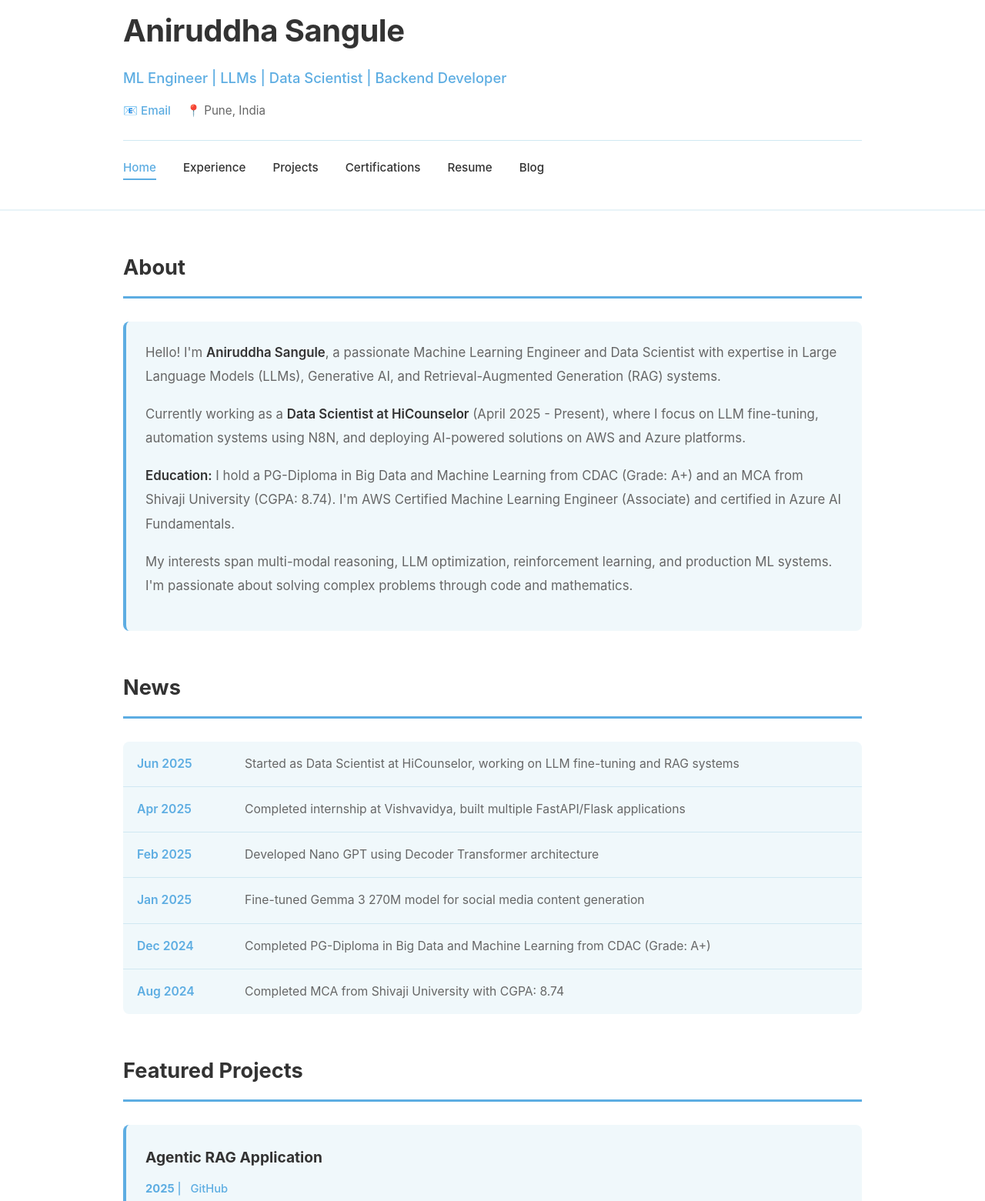
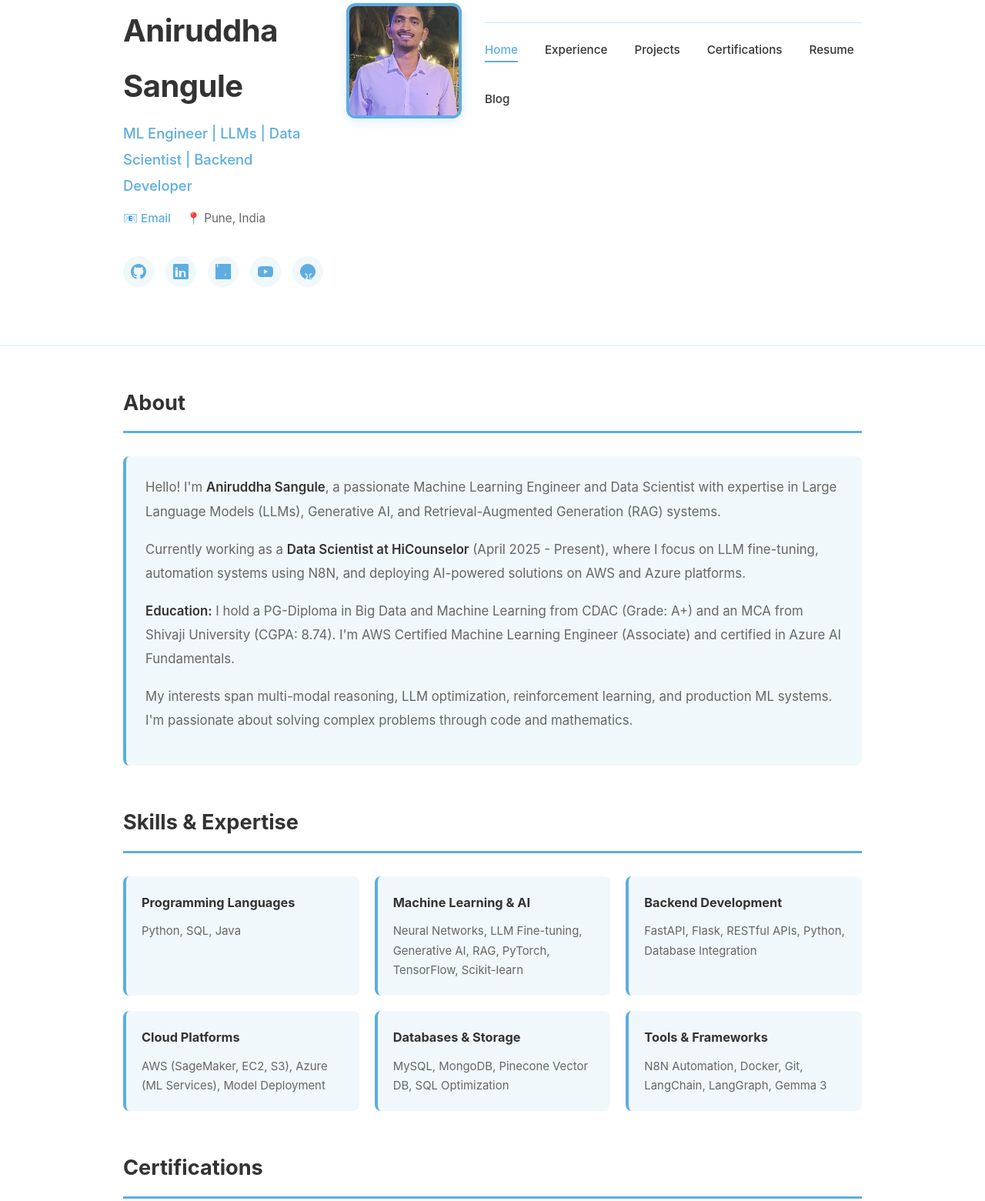
Before and after one commit to SanguleAKB/SanguleAKB.github.io, a plain HTML site: page index.html in a window 1280 px wide. Shown: the part 36-1597 px from the top of the page at 77% size. Drawn offline with Linux system fonts and the light colour scheme.

Commit message:
Image Uploaded..

```diff
--- a/index.html
+++ b/index.html
@@ -8,12 +8,44 @@
 </head>
 <body>
     <header>
-        <div class="container">
-            <h1>Aniruddha Sangule</h1>
-            <p class="tagline">ML Engineer | LLMs | Data Scientist | Backend Developer</p>
-            <div class="contact-info">
-                <a href="mailto:aniruddhasangule2001@gmail.com">📧 Email</a>
-                <span>📍 Pune, India</span>
+        <div class="container header-content">
+            <div class="header-text">
+                <h1>Aniruddha Sangule</h1>
+                <p class="tagline">ML Engineer | LLMs | Data Scientist | Backend Developer</p>
+                <div class="contact-info">
+                    <a href="mailto:aniruddhasangule2001@gmail.com">📧 Email</a>
+                    <span>📍 Pune, India</span>
+                </div>
+                <div class="social-links">
+                    <a href="https://github.com/SanguleAKB" target="_blank" title="GitHub">
+                        <svg width="24" height="24" viewBox="0 0 24 24" fill="currentColor">
+                            <path d="M12 0c-6.626 0-12 5.373-12 12 0 5.302 3.438 9.8 8.207 11.387.599.111.793-.261.793-.577v-2.234c-3.338.726-4.033-1.416-4.033-1.416-.546-1.387-1.333-1.756-1.333-1.756-1.089-.745.083-.729.083-.729 1.205.084 1.839 1.237 1.839 1.237 1.07 1.834 2.807 1.304 3.492.997.107-.775.418-1.305.762-1.604-2.665-.305-5.467-1.334-5.467-5.931 0-1.311.469-2.381 1.236-3.221-.124-.303-.535-1.524.117-3.176 0 0 1.008-.322 3.301 1.23.957-.266 1.983-.399 3.003-.404 1.02.005 2.047.138 3.006.404 2.291-1.552 3.297-1.23 3.297-1.23.653 1.653.242 2.874.118 3.176.77.84 1.235 1.911 1.235 3.221 0 4.609-2.807 5.624-5.479 5.921.43.372.823 1.102.823 2.222v 3.293c0 .319.192.694.801.576 4.765-1.589 8.199-6.086 8.199-11.386 0-6.627-5.373-12-12-12z"/>
+                        </svg>
+                    </a>
+                    <a href="https://linkedin.com/in/aniruddha-sangule" target="_blank" title="LinkedIn">
+                        <svg width="24" height="24" viewBox="0 0 24 24" fill="currentColor">
+                            <path d="M20.447 20.452h-3.554v-5.569c0-1.328-.475-2.236-1.986-2.236-1.081 0-1.722.722-2.004 1.418-.103.249-.129.597-.129.946v5.441h-3.554s.05-8.81 0-9.728h3.554v1.375c.428-.659 1.191-1.597 2.898-1.597 2.117 0 3.704 1.381 3.704 4.349v5.601zM5.337 8.855c-1.144 0-1.915-.759-1.915-1.71 0-.956.77-1.71 1.955-1.71 1.187 0 1.915.754 1.94 1.71 0 .951-.753 1.71-1.98 1.71zm1.946 11.597H3.392V9.724h3.891v10.728zM22.225 0H1.771C.792 0 0 .774 0 1.729v20.542C0 23.227.792 24 1.771 24h20.451C23.2 24 24 23.227 24 22.271V1.729C24 .774 23.2 0 22.225 0z"/>
+                        </svg>
+                    </a>
+                    <a href="https://leetcode.com/u/SanguleAKB" target="_blank" title="LeetCode">
+                        <svg width="24" height="24" viewBox="0 0 24 24" fill="currentColor">
+                            <path d="M16.102 17.93h-2.995v-5.304h2.995v5.304zM17.712 5.352h-1.275V0h-5.402v5.352H9.275V0H3.873v5.352H2.598V0H0v24h24V0h-6.288v5.352zm2.88 7.771c0-2.4-1.153-4.315-3.021-5.205.636-1.297.956-2.904.956-4.667 0-2.522-.64-4.993-1.918-7.088H7.36c-1.278 2.095-1.918 4.566-1.918 7.088 0 1.763.32 3.37.956 4.667-1.868.889-3.021 2.805-3.021 5.205 0 3.496 2.834 6.33 6.33 6.33s6.33-2.834 6.33-6.33z"/>
+                        </svg>
+                    </a>
+                    <a href="https://www.youtube.com/@SanguleAKB" target="_blank" title="YouTube">
+                        <svg width="24" height="24" viewBox="0 0 24 24" fill="currentColor">
+                            <path d="M23.498 6.186a3.016 3.016 0 0 0-2.122-2.136C19.505 3.545 12 3.545 12 3.545s-7.505 0-9.377.505A3.017 3.017 0 0 0 .502 6.186C0 8.07 0 12 0 12s0 3.93.502 5.814a3.016 3.016 0 0 0 2.122 2.136c1.871.505 9.376.505 9.376.505s7.505 0 9.377-.505a3.015 3.015 0 0 0 2.122-2.136C24 15.93 24 12 24 12s0-3.93-.502-5.814zM9.545 15.568V8.432L15.818 12l-6.273 3.568z"/>
+                        </svg>
+                    </a>
+                    <a href="https://www.kaggle.com/aniruddhasangule" target="_blank" title="Kaggle">
+                        <svg width="24" height="24" viewBox="0 0 24 24" fill="currentColor">
+                            <path d="M18.825 23.859c-.016.125-.129.234-.27.234h-2.548a.296.296 0 0 1-.278-.194l-2.36-7.034-2.37 7.024a.297.297 0 0 1-.279.203H7.668a.289.289 0 0 1-.27-.234.303.303 0 0 1 .058-.305l3.501-4.001-3.423-3.91a.3.3 0 0 1 .212-.495h2.548a.296.296 0 0 1 .278.194l2.27 6.758 2.279-6.753a.297.297 0 0 1 .278-.199h2.548a.296.296 0 0 1 .212.495l-3.423 3.91 3.501 4.001a.303.303 0 0 1 .058.305M12 0C5.382 0 0 5.382 0 12s5.382 12 12 12 12-5.382 12-12S18.618 0 12 0"/>
+                        </svg>
+                    </a>
+                </div>
+            </div>
+            <div class="header-image">
+                <img src="Media/aniruddha.jpg" alt="Aniruddha Sangule">
             </div>
             <nav>
                 <ul>
@@ -41,97 +73,6 @@
                     <p><strong>Education:</strong> I hold a PG-Diploma in Big Data and Machine Learning from CDAC (Grade: A+) and an MCA from Shivaji University (CGPA: 8.74). I'm AWS Certified Machine Learning Engineer (Associate) and certified in Azure AI Fundamentals.</p>
 
                     <p>My interests span multi-modal reasoning, LLM optimization, reinforcement learning, and production ML systems. I'm passionate about solving complex problems through code and mathematics.</p>
-                </div>
-            </section>
-
-            <!-- News Section -->
-            <section>
-                <h2>News</h2>
-                <table class="news-table">
-                    <tr>
-                        <td>Jun 2025</td>
-                        <td>Started as Data Scientist at HiCounselor, working on LLM fine-tuning and RAG systems</td>
-                    </tr>
-                    <tr>
-                        <td>Apr 2025</td>
-                        <td>Completed internship at Vishvavidya, built multiple FastAPI/Flask applications</td>
-                    </tr>
-                    <tr>
-                        <td>Feb 2025</td>
-                        <td>Developed Nano GPT using Decoder Transformer architecture</td>
-                    </tr>
-                    <tr>
-                        <td>Jan 2025</td>
-                        <td>Fine-tuned Gemma 3 270M model for social media content generation</td>
-                    </tr>
-                    <tr>
-                        <td>Dec 2024</td>
-                        <td>Completed PG-Diploma in Big Data and Machine Learning from CDAC (Grade: A+)</td>
-                    </tr>
-                    <tr>
-                        <td>Aug 2024</td>
-                        <td>Completed MCA from Shivaji University with CGPA: 8.74</td>
-                    </tr>
-                </table>
-            </section>
-
-            <!-- Featured Projects Section -->
-            <section>
-                <h2>Featured Projects</h2>
-
-                <div class="project-item">
-                    <div class="project-title">Agentic RAG Application</div>
-                    <div class="project-meta">
-                        <strong>2025</strong> |
-                        <a href="https://github.com/SanguleAKB">GitHub</a>
-                    </div>
-                    <div class="project-description">
-                        Developed an intelligent Retrieval-Augmented Generation system for accurate user information retrieval with advanced security features. Integrated MySQL for structured data storage and Pinecone vector database for semantic search. Implemented PII (Personally Identifiable Information) protection mechanisms and built agentic workflows for context-aware information delivery.
-                    </div>
-                    <div class="tech-stack">
-                        <span class="tech-tag">RAG</span>
-                        <span class="tech-tag">MySQL</span>
-                        <span class="tech-tag">Pinecone</span>
-                        <span class="tech-tag">LangChain</span>
-                        <span class="tech-tag">Python</span>
-                        <span class="tech-tag">Vector DB</span>
-                    </div>
-                </div>
-
-                <div class="project-item">
-                    <div class="project-title">Gemma 3 270M Fine-tuning</div>
-                    <div class="project-meta">
-                        <strong>2025</strong> |
-                        <a href="https://github.com/SanguleAKB">GitHub</a>
-                    </div>
-                    <div class="project-description">
-                        Fine-tuned the open-source Gemma 3 270M model on curated LinkedIn posts with proper structure and formatting. Optimized the model to generate engaging opening lines that capture audience attention. Implemented comprehensive data preprocessing pipelines and iterative fine-tuning techniques for improved performance.
-                    </div>
-                    <div class="tech-stack">
-                        <span class="tech-tag">LLM Fine-tuning</span>
-                        <span class="tech-tag">Gemma 3</span>
-                        <span class="tech-tag">PyTorch</span>
-                        <span class="tech-tag">Transformers</span>
-                        <span class="tech-tag">Python</span>
-                    </div>
-                </div>
-
-                <div class="project-item">
-                    <div class="project-title">Nano GPT - Decoder Transformer Implementation</div>
-                    <div class="project-meta">
-                        <strong>February 2025</strong> |
-                        <a href="https://github.com/SanguleAKB">GitHub</a>
-                    </div>
-                    <div class="project-description">
-                        Built a lightweight, educational implementation of GPT architecture using decoder-only transformer design trained on literary data (All About Shakespeare). Implemented transformer architecture from scratch with focus on decoder-only design for text generation. Achieved validation error of 0.97 and developed inference pipeline for production deployment.
-                    </div>
-                    <div class="tech-stack">
-                        <span class="tech-tag">Transformers</span>
-                        <span class="tech-tag">GPT Architecture</span>
-                        <span class="tech-tag">PyTorch</span>
-                        <span class="tech-tag">Deep Learning</span>
-                        <span class="tech-tag">NLP</span>
-                    </div>
                 </div>
             </section>
 
--- a/styles.css
+++ b/styles.css
@@ -40,6 +40,29 @@ header .container {
     padding: 0 20px;
 }
 
+.header-content {
+    display: flex;
+    align-items: flex-start;
+    gap: 30px;
+}
+
+.header-text {
+    flex: 1;
+}
+
+.header-image {
+    flex-shrink: 0;
+}
+
+.header-image img {
+    width: 150px;
+    height: 150px;
+    border-radius: 12px;
+    border: 4px solid var(--accent-color);
+    box-shadow: 0 4px 15px rgba(93, 173, 226, 0.2);
+    object-fit: cover;
+}
+
 h1 {
     font-size: 2.5em;
     margin-bottom: 8px;
@@ -75,6 +98,39 @@ h1 {
 .contact-info a:hover {
     color: #2e7fa6;
     text-decoration: underline;
+}
+
+.social-links {
+    display: flex;
+    gap: 15px;
+    margin-bottom: 20px;
+    padding: 15px 0;
+}
+
+.social-links a {
+    display: inline-flex;
+    align-items: center;
+    justify-content: center;
+    width: 40px;
+    height: 40px;
+    border-radius: 50%;
+    background-color: var(--lighter-bg);
+    color: var(--accent-color);
+    text-decoration: none;
+    transition: all 0.3s ease;
+    border: 2px solid transparent;
+}
+
+.social-links a:hover {
+    background-color: var(--accent-color);
+    color: #ffffff;
+    transform: translateY(-3px);
+    box-shadow: 0 4px 12px rgba(93, 173, 226, 0.3);
+}
+
+.social-links svg {
+    width: 20px;
+    height: 20px;
 }
 
 nav {
@@ -480,6 +536,17 @@ a:hover {
         font-size: 1.5em;
     }
 
+    .header-content {
+        flex-direction: column;
+        align-items: center;
+        text-align: center;
+    }
+
+    .header-image img {
+        width: 120px;
+        height: 120px;
+    }
+
     nav ul {
         gap: 20px;
     }
```
Also changed, not shown: Media/aniruddha.jpg (added).
